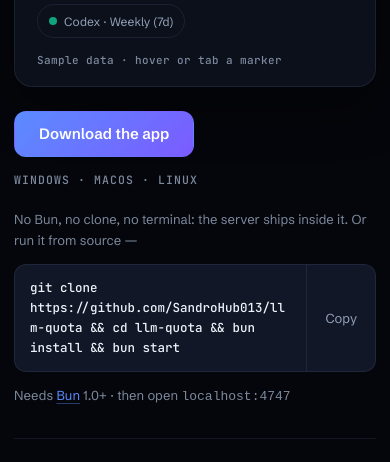
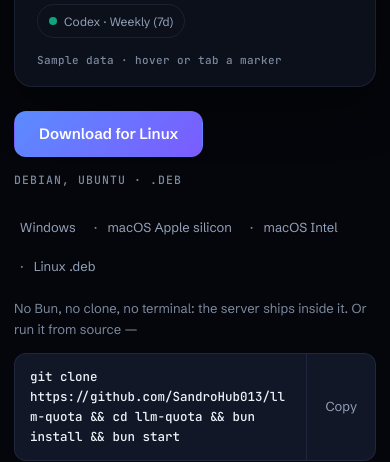
Before and after one commit to SandroHub013/llm-quota, a website: page docs/index.html in a window 390 px wide. Shown: the part 900-1362 px from the top of the page. Drawn offline with Linux system fonts and the light colour scheme.

Commit message:
feat(site): download the installer, rather than open a page to find it (#66)
The button said "Download the app" and opened the releases page, where eleven
assets are listed and four of them are installers. Someone who came to install
this had to work out which file their machine takes.

It now links straight at a release asset, chosen for the machine reading the
page. The other three stay listed beneath it, because the guess is only ever an
improvement on a list: a browser that guesses wrong costs one click, and someone
downloading on a machine they will not install on needs the list anyway. Apple
silicon and Intel cannot be told apart from a user agent at all — every Mac
reports the same string — so the modern one is offered and the other is a link.
A phone gets the release page, not an installer it cannot run.

Without JavaScript the button still opens the release page and the four links
still download. The page fetches nothing to do any of this: asking the GitHub
API which release is current would put a third-party request on a page whose
footer promises none.

The cost is that a GitHub asset URL carries the version, in the tag and in the
filename, so these go stale the moment a release is cut — silently, as a 404 on
the one control the page exists for. A doc-sync test holds them to the version
in package.json, which is the only reason hard-coding them is defensible.

```diff
--- a/docs/index.html
+++ b/docs/index.html
@@ -260,6 +260,14 @@
         font-family: var(--mono); font-size: 11.5px;
         letter-spacing: 1.1px; text-transform: uppercase; color: var(--dim);
       }
+      /* The other three builds, for the reader whose browser guessed wrong and for the
+         one downloading on a machine that is not the one they will install on. Padding
+         rather than bare inline links: these sit side by side, so the WCAG 2.5.8
+         "inline in a sentence" exemption does not cover their hit area. */
+      .dl-links { display: flex; flex-wrap: wrap; gap: 2px 6px; margin: 0; }
+      .dl-links a { padding: 8px 6px; color: var(--muted); text-decoration: none; border-radius: 8px; }
+      .dl-links a:hover { color: var(--text); background: #1c2740; }
+      .dl-links a + a::before { content: "·"; color: var(--dim); margin-right: 10px; }
 
       /* ======================================================================
          The reset horizon — the one thing this product does that nothing else
@@ -593,13 +601,31 @@
             </figure>
 
             <div class="hero-cta">
+              <!-- Every link here points straight at a release asset, so the button
+                   downloads rather than opening a page to hunt through. The version is
+                   written in because a GitHub asset URL carries it; a doc-sync test
+                   keeps these in step with package.json, which is the only reason it is
+                   safe to hard-code. Without JavaScript the primary button still opens
+                   the release page, and the four links below it still download. -->
               <div class="hero-dl">
-                <a class="btn primary" href="https://github.com/SandroHub013/llm-quota/releases/latest">
-                  Download the app
-                </a>
-                <span class="platforms">Windows · macOS · Linux</span>
+                <a
+                  class="btn primary"
+                  id="download"
+                  href="https://github.com/SandroHub013/llm-quota/releases/latest"
+                  data-windows="https://github.com/SandroHub013/llm-quota/releases/download/v0.5.0/LLM.Quota_0.5.0_x64_en-US.msi"
+                  data-macos-arm="https://github.com/SandroHub013/llm-quota/releases/download/v0.5.0/LLM.Quota_0.5.0_aarch64.dmg"
+                  data-macos-intel="https://github.com/SandroHub013/llm-quota/releases/download/v0.5.0/LLM.Quota_0.5.0_x64.dmg"
+                  data-linux="https://github.com/SandroHub013/llm-quota/releases/download/v0.5.0/LLM.Quota_0.5.0_amd64.deb"
+                >Download the app</a>
+                <span class="platforms" id="downloadPlatforms">Windows · macOS · Linux</span>
               </div>
-              <p class="hero-alt" style="margin: 0 0 13px">
+              <p class="hero-alt dl-links">
+                <a href="https://github.com/SandroHub013/llm-quota/releases/download/v0.5.0/LLM.Quota_0.5.0_x64_en-US.msi">Windows</a>
+                <a href="https://github.com/SandroHub013/llm-quota/releases/download/v0.5.0/LLM.Quota_0.5.0_aarch64.dmg">macOS Apple silicon</a>
+                <a href="https://github.com/SandroHub013/llm-quota/releases/download/v0.5.0/LLM.Quota_0.5.0_x64.dmg">macOS Intel</a>
+                <a href="https://github.com/SandroHub013/llm-quota/releases/download/v0.5.0/LLM.Quota_0.5.0_amd64.deb">Linux .deb</a>
+              </p>
+              <p class="hero-alt" style="margin: 13px 0">
                 No Bun, no clone, no terminal: the server ships inside it. Or run it from source —
               </p>
               <div class="snippet">
@@ -890,6 +916,38 @@ bun run cli provider codex</code></pre>
     </footer>
 
     <script>
+      // Point the download button at the build for the machine reading the page, so it
+      // downloads instead of opening a release page with eleven assets on it.
+      //
+      // The guess is only ever an improvement on a page the reader still has to choose
+      // from: the four builds stay listed underneath, and a wrong guess costs one
+      // extra click rather than a failed install. Apple silicon versus Intel cannot be
+      // read from the user agent at all — every Mac reports the same string — so the
+      // modern architecture is offered and the other stays a link.
+      (() => {
+        const button = document.getElementById("download");
+        const platforms = document.getElementById("downloadPlatforms");
+        if (!button) return;
+
+        const agent = navigator.userAgent;
+        const guess =
+          /Windows|Win64|Win32/i.test(agent) ? ["windows", "Download for Windows", "Windows · .msi"]
+          : /Macintosh|Mac OS X/i.test(agent) ? ["macosArm", "Download for macOS", "Apple silicon · .dmg"]
+          : /Linux|X11/i.test(agent) && !/Android/i.test(agent) ? ["linux", "Download for Linux", "Debian, Ubuntu · .deb"]
+          : null;
+        // A phone or a tablet: there is no build to offer, so the button keeps pointing
+        // at the release page rather than handing over an installer that cannot run.
+        if (!guess || /Android|iPhone|iPad|iPod/i.test(agent)) return;
+
+        const [key, label, note] = guess;
+        const href = button.dataset[key];
+        if (!href) return;
+
+        button.href = href;
+        button.textContent = label;
+        if (platforms) platforms.textContent = note;
+      })();
+
       // Copy button. No dependency, and the command stays readable either way.
       document.querySelectorAll("[data-copy]").forEach((btn) => {
         btn.addEventListener("click", async () => {
```
Also changed, not shown: src/doc-sync.test.ts (+32 -0 lines).
